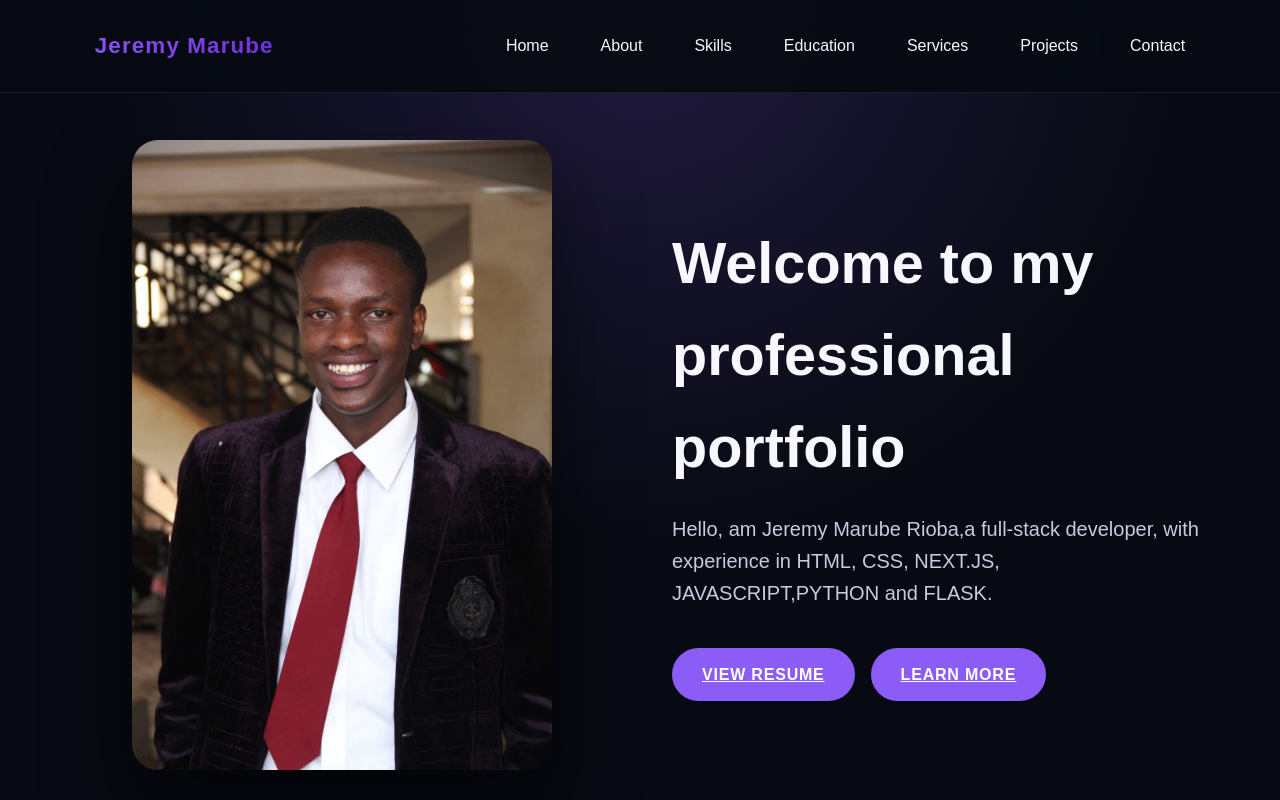
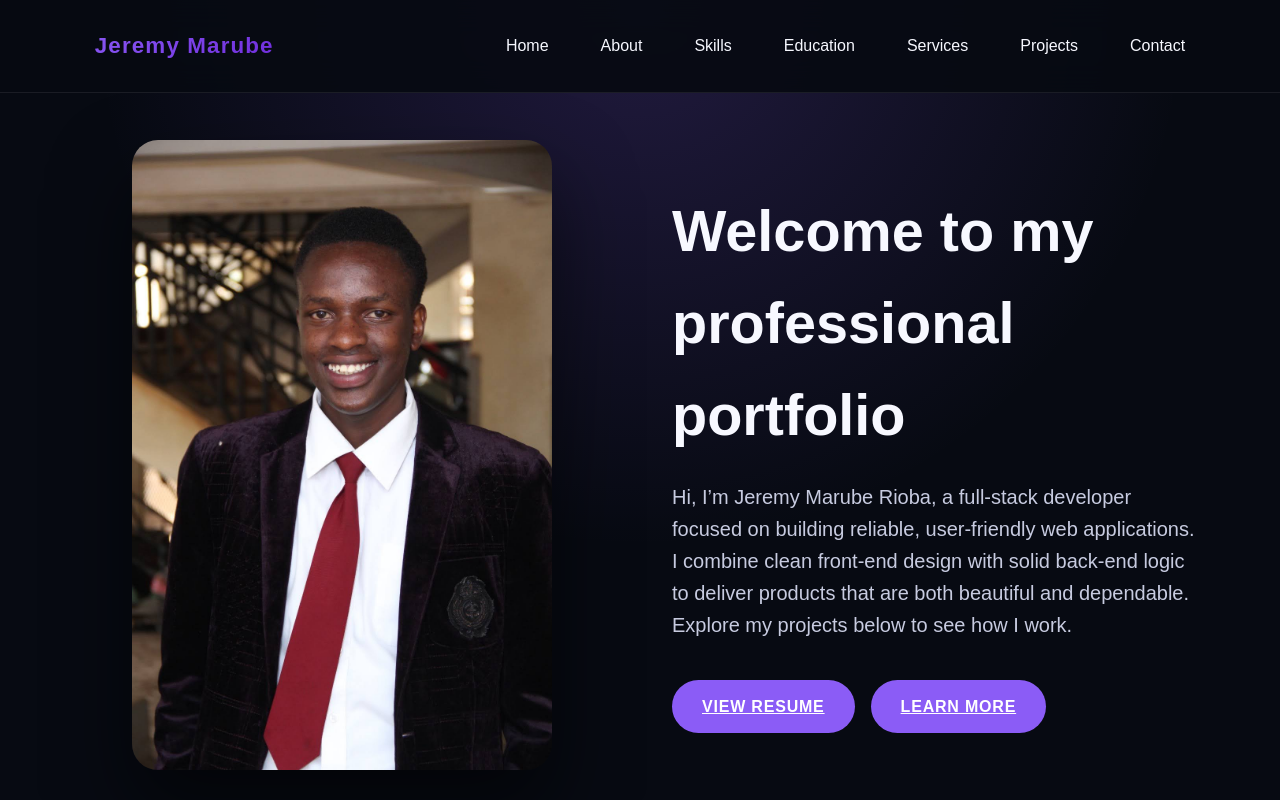
Before and after one commit to Jeremymarube/my-proffesional-portofolio, a Next.js app: page / in a window 1280 px wide. Shown: the top 800 px of the page. Built offline with nearby package versions, Linux system fonts and the light colour scheme; a web font is replaced by a local one.

Commit message:
proffesionalizing-the-intro

```diff
--- a/src/components/Hero/Hero.js
+++ b/src/components/Hero/Hero.js
@@ -15,7 +15,9 @@ const Hero = () => {
       </div>
       <div className="hero-content">
         <h1>Welcome to my professional portfolio</h1>
-        <p>Hello, am Jeremy Marube Rioba,a full-stack developer, with experience in HTML, CSS, NEXT.JS, JAVASCRIPT,PYTHON and FLASK.</p>
+        <p>Hi, I’m Jeremy Marube Rioba, a full-stack developer focused on building reliable,
+           user-friendly web applications. I combine clean front-end design with solid back-end logic
+            to deliver products that are both beautiful and dependable. Explore my projects below to see how I work.</p>
         <div className="hero-buttons">
           <a href="/resume.pdf" className="btn" target="_blank" rel="noopener noreferrer">
              View Resume
```
